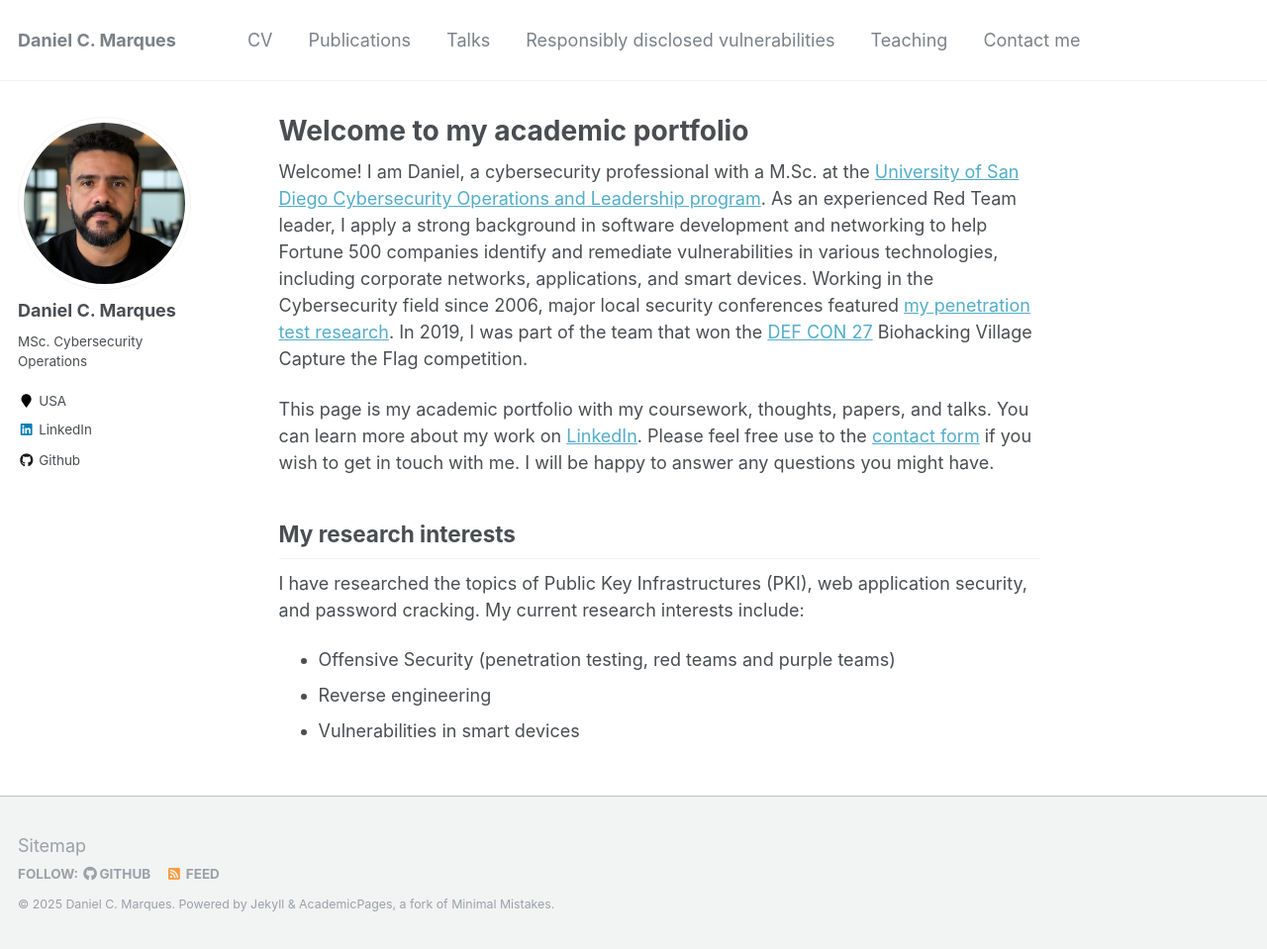
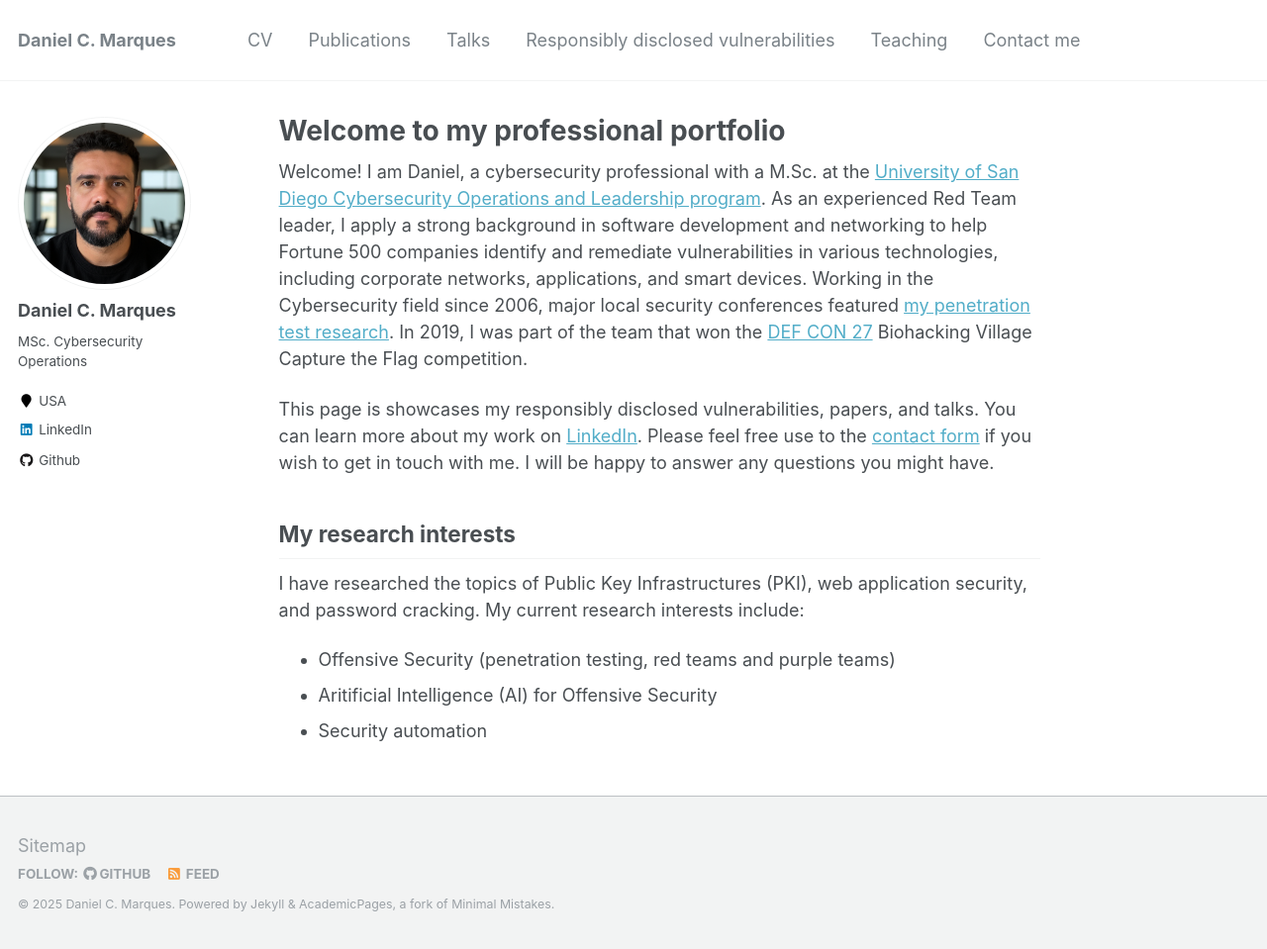
Before and after one commit to danielcmarques/danielcmarques.github.io, a Jekyll site: the page built from _pages/about.md, in a window 1280 px wide and 959 px high. Shown: the whole window at 99% size. Built offline with Jekyll 4.4.1, drawn with Linux system fonts in a browser that asks for light colours.

Commit message:
Update about.md

```diff
--- a/_pages/about.md
+++ b/_pages/about.md
@@ -1,6 +1,6 @@
 ---
 permalink: /
-title: "Welcome to my academic portfolio"
+title: "Welcome to my professional portfolio"
 excerpt: "About me"
 author_profile: true
 redirect_from:
@@ -10,10 +10,10 @@ redirect_from:
 
 Welcome! I am Daniel, a cybersecurity professional with a M.Sc. at the [University of San Diego Cybersecurity Operations and Leadership program](https://www.sandiego.edu/). As an experienced Red Team leader, I apply a strong background in software development and networking to help Fortune 500 companies identify and remediate vulnerabilities in various technologies, including corporate networks, applications, and smart devices. Working in the Cybersecurity field since 2006, major local security conferences featured [my penetration test research](https://danielcmarques.github.io/talks/). In 2019, I was part of the team that won the [DEF CON 27](https://www.defcon.org/) Biohacking Village Capture the Flag competition.
 
-This page is my academic portfolio with my coursework, thoughts, papers, and talks. You can learn more about my work on [LinkedIn](https://www.linkedin.com/in/danielcmarques/). Please feel free use to the [contact form](https://danielcmarques.github.io/contact/) if you wish to get in touch with me. I will be happy to answer any questions you might have.
+This page is showcases my responsibly disclosed vulnerabilities, papers, and talks. You can learn more about my work on [LinkedIn](https://www.linkedin.com/in/danielcmarques/). Please feel free use to the [contact form](https://danielcmarques.github.io/contact/) if you wish to get in touch with me. I will be happy to answer any questions you might have.
 
 ## My research interests
 I have researched the topics of Public Key Infrastructures (PKI), web application security, and password cracking. My current research interests include:
 * Offensive Security (penetration testing, red teams and purple teams)
-* Reverse engineering
-* Vulnerabilities in smart devices
+* Aritificial Intelligence (AI) for Offensive Security
+* Security automation
```
